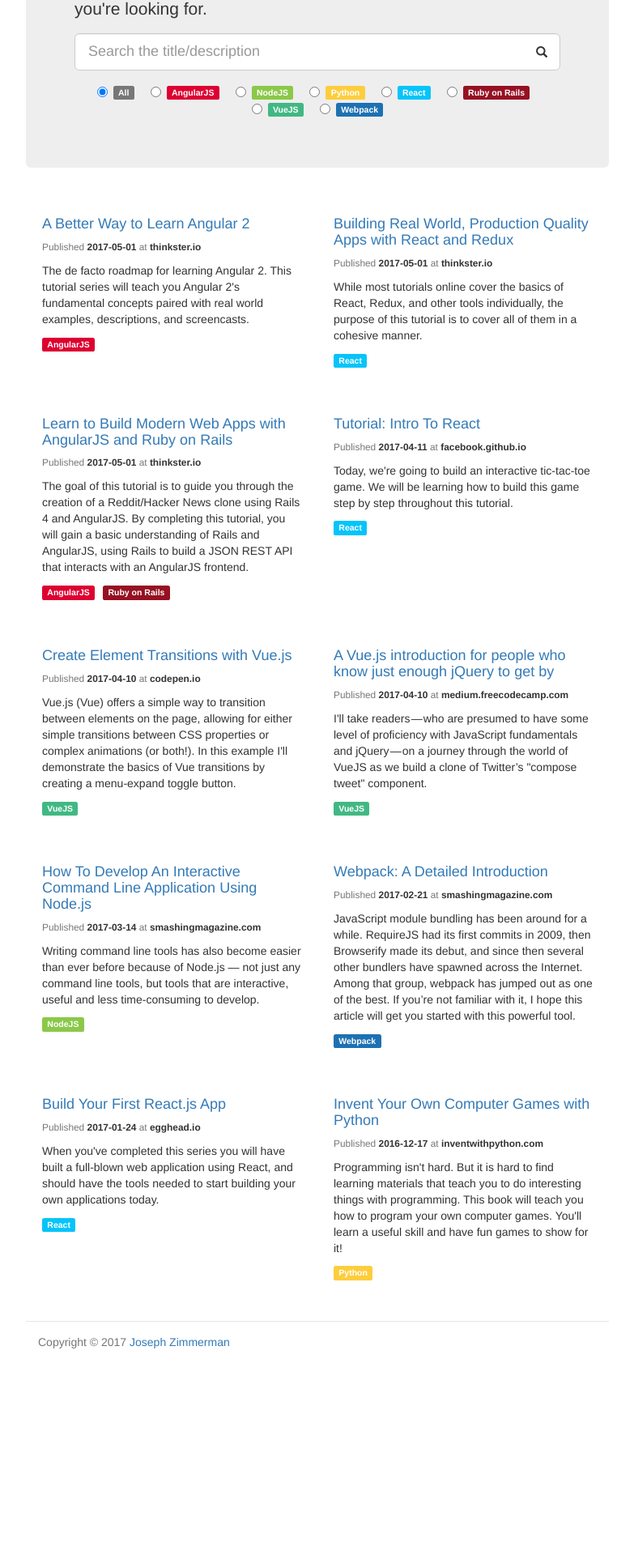
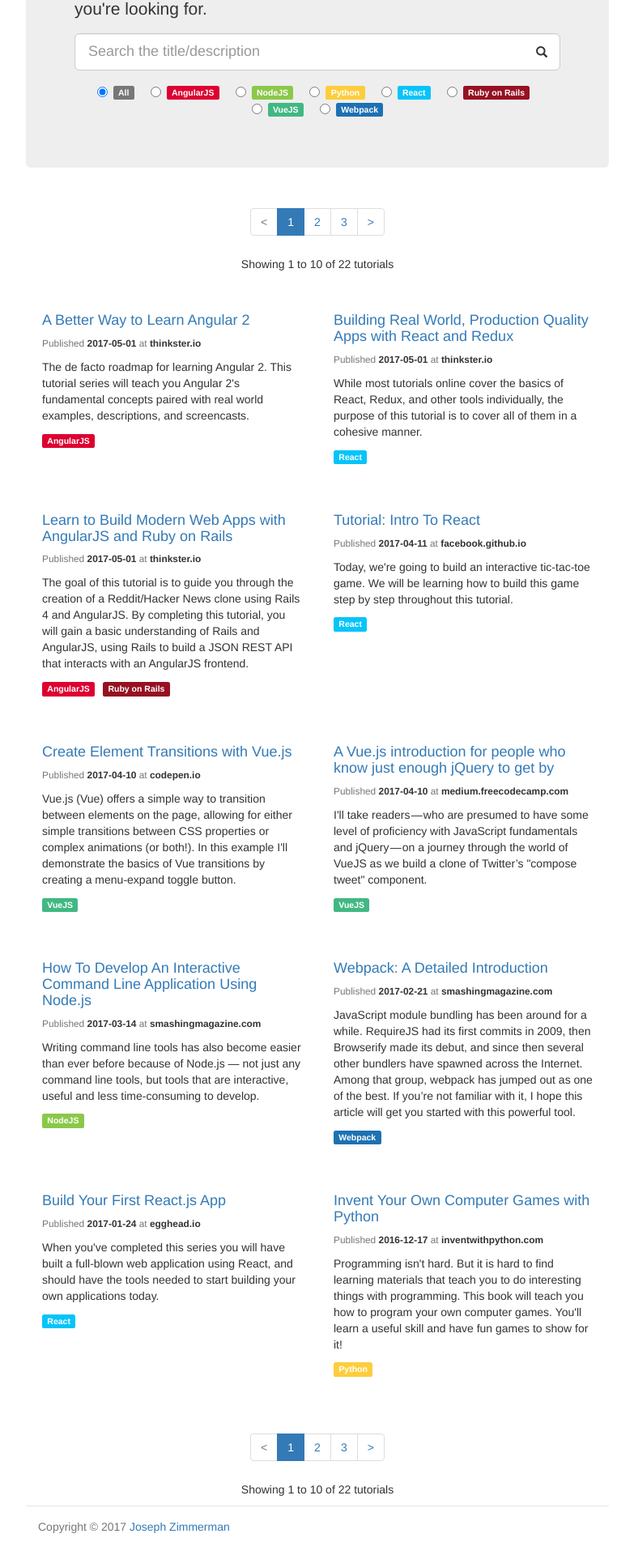
Before and after one commit to joezimjs/Vue-Tutorial-Search-Example, a Vue app: page / in a window 1280 px wide. Shown: the part 179-2099 px from the top of the page at 81% size, without its empty margins (248-1031 px from the left). Before the commit the page ends 1871 px from the top, so only its background shows below. Built offline with nearby package versions, Linux system fonts and the light colour scheme.

Commit message:
Minor changes to App

```diff
--- a/src/components/App.vue
+++ b/src/components/App.vue
@@ -11,9 +11,9 @@
       <RadioGroup v-model="tech" />
     </div>
 
-    <Pagination v-model="page" :records="tutorials.length" :perPage="10" />
+    <Pagination v-model="page" :items="tutorials.length" :perPage="10" />
     <TutorialList :tutorials="pageOfTutorials" />
-    <Pagination v-model="page" :records="tutorials.length" :perPage="10" />
+    <Pagination v-model="page" :items="tutorials.length" :perPage="10" />
 
     <footer class="footer">
       <p>Copyright &copy; 2017 <a href="https://www.joezimjs.com">Joseph Zimmerman</a></p>
@@ -25,14 +25,14 @@
 <script>
 import TutorialList from './TutorialList'
 import Pagination from './Pagination'
+import SearchBox from './SearchBox'
 import RadioGroup from './RadioGroup'
-import SearchBox from './SearchBox'
 import getArraySection from '../utilities/get-array-section'
 import { tutorials as tutorialData } from '../data'
 
 export default {
   name: 'app',
-  components: { TutorialList, Pagination, RadioGroup, SearchBox },
+  components: { TutorialList, Pagination, SearchBox, RadioGroup },
   data: () => ({
     searchTerm: '',
     tech: '',
```
